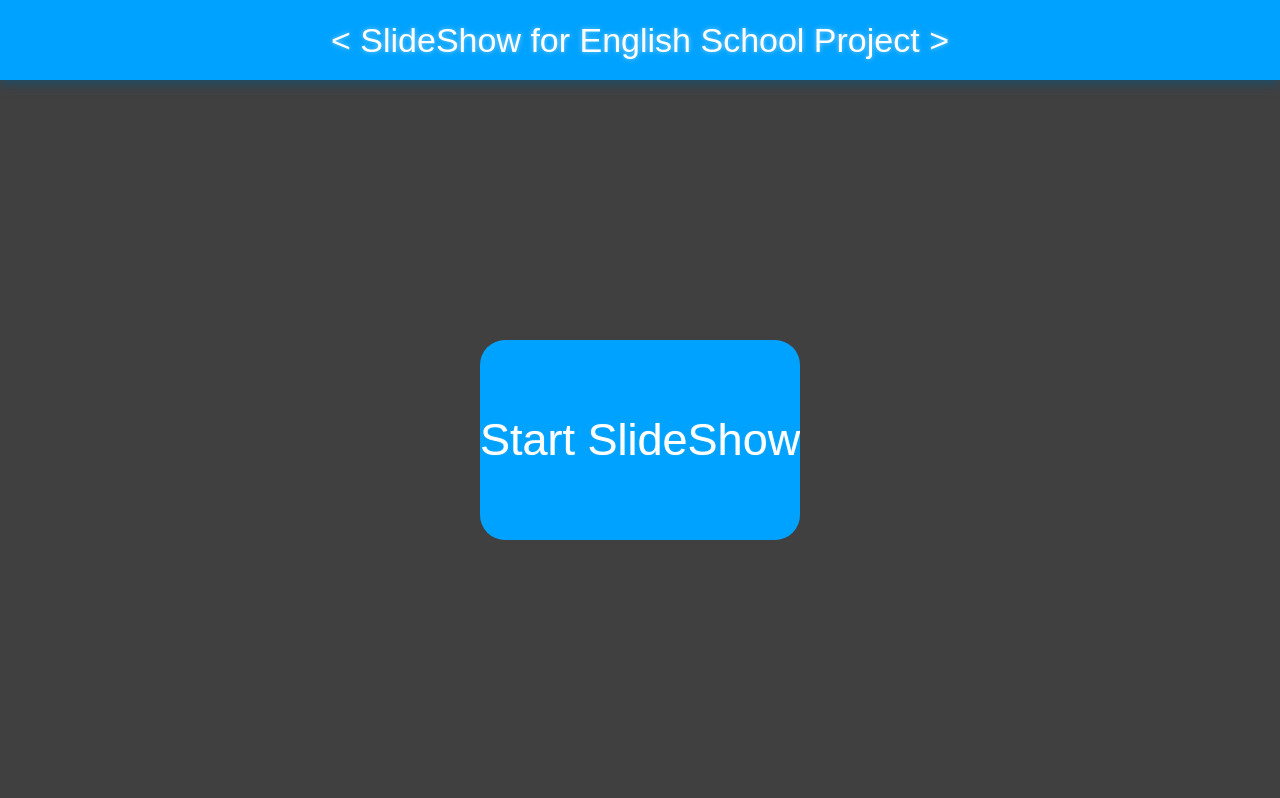
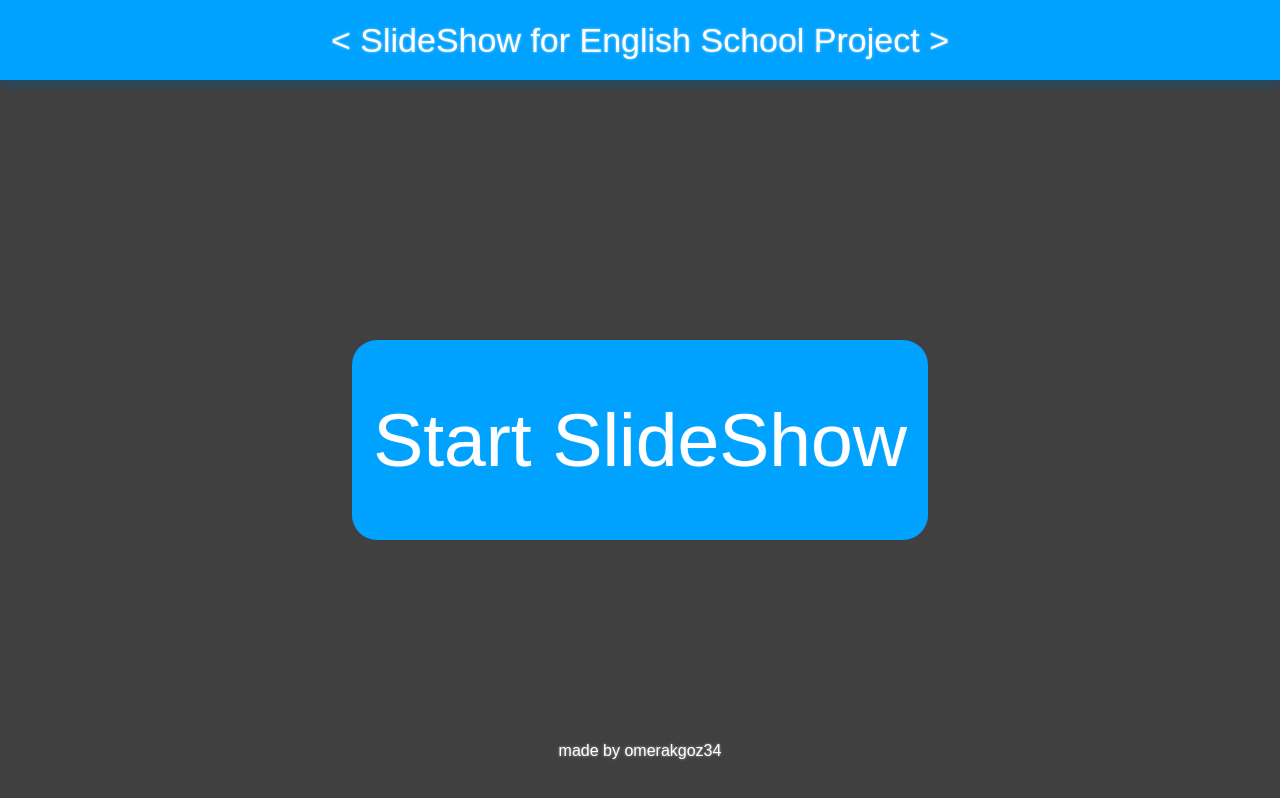
Before and after one commit to omerakgoz34/electron-slideshow, a plain HTML site: page index.html in a window 1280 px wide. Drawn offline with Linux system fonts and the light colour scheme.

Commit message:
new test

```diff
--- a/index.css
+++ b/index.css
@@ -26,21 +26,17 @@ body {
 	top: 50%;
 	left: 50%;
 	transform: translate(-50%, -50%);
-	text-shadow: 0 0 5px rgba(255, 255, 255, 0.5);
+	text-shadow: 0 0 1px rgba(255, 255, 255, 0.75);
+	animation: shadowing 3s infinite;
 }
 
 .button {
 	position: absolute;
-	text-decoration: none;
 	cursor: pointer;
-	text-align: center;
-	font-size: 45px;
-	color: white;
-	text-shadow: 0 0 1px rgba(255, 255, 255, 0.50);
 	border: 0;
 	top: 60%;
 	left: 50%;
-	width: 25%;
+	width: 45%;
 	height: 25%;
 	transform: translate(-50%, -70%) scale(1);
 	background: rgb(0, 162, 255);
@@ -49,9 +45,49 @@ body {
 
 }
 
+.button-text {
+	text-decoration: none;
+	text-align: center;
+	color: white;
+	font-size: 75px;
+	position: absolute;
+	width: 100%;
+	top: 50%;
+	left: 50%;
+	transform: translate(-50%, -50%);
+	text-shadow: 0 0 1px rgba(255, 255, 255, 0.5);
+	transition: 0.25s;
+}
+
 .button:hover {
-	box-shadow: 0 5px 10px rgba(0, 88, 139, 0.5), 1px 0 10px rgba(0, 88, 139, 0.5), -1px 0 10px rgba(0, 88, 139, 0.5);
-	text-shadow: 0 0 5px rgba(255, 255, 255, 0.5);
-	transform: translate(-50%, -70%) scale(1.01);
-	text-decoration: none;
+	box-shadow: 0 5px 10px rgba(0, 88, 139, 0.5);
+	transform: translate(-50%, -70%) scale(1.1);
 }
+
+.button-text:hover {
+	text-shadow: 0 0 10px rgba(255, 255, 255, 1);
+}
+
+.footer {
+	position: fixed;
+	bottom: 5%;
+	left: 50%;
+	transform: translateX(-50%);
+	color: white;
+	text-shadow: 0 0 1px rgba(255, 255, 255, 0.75);
+	animation: shadowing 3s infinite;
+}
+
+@keyframes shadowing {
+	0% {
+		text-shadow: 0 0 1px rgba(255, 255, 255, 0.5);
+	}
+
+	50% {
+		text-shadow: 0 0 5px rgba(255, 255, 255, 0.75);
+	}
+
+	100% {
+		text-shadow: 0 0 1px rgba(255, 255, 255, 0.5);
+	}
+}
--- a/index.html
+++ b/index.html
@@ -18,7 +18,14 @@
 				< SlideShow for English School Project >
 			</span>
 		</header>
-		<input class="button" value="Start SlideShow" onclick="startSlideShow()">
+		<div class="button" onclick="startSlideShow()">
+			<span class="button-text">
+				Start SlideShow
+			</span>
+		</div>
+		<footer class="footer">
+			made by omerakgoz34
+		</footer>
 		<script type="text/javascript" src='index.js'></script>
 	</body>
 
--- a/index.js
+++ b/index.js
@@ -1,3 +1,5 @@
 function startSlideShow() {
-	document.location.assign("main.html");
+	setTimeout(() => {
+		document.location.assign("main.html");
+	}, 500);
 }
```
